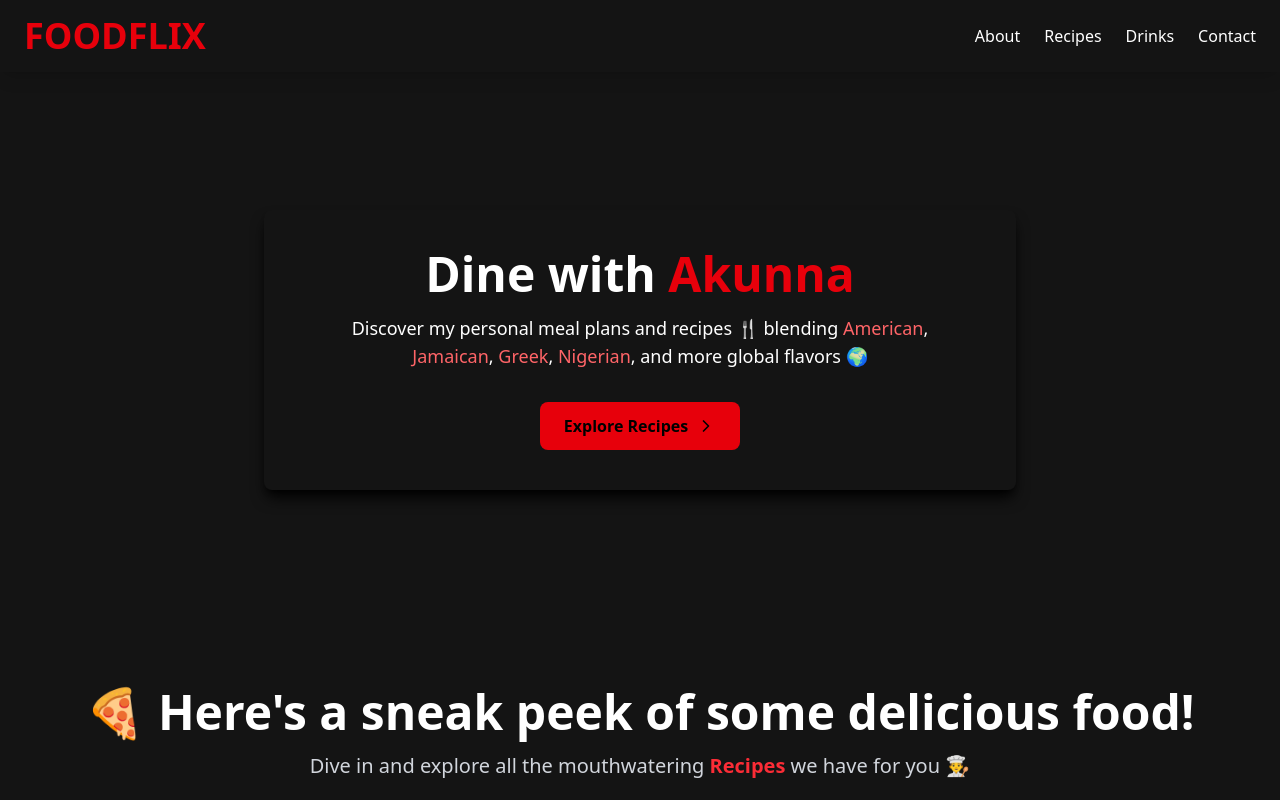
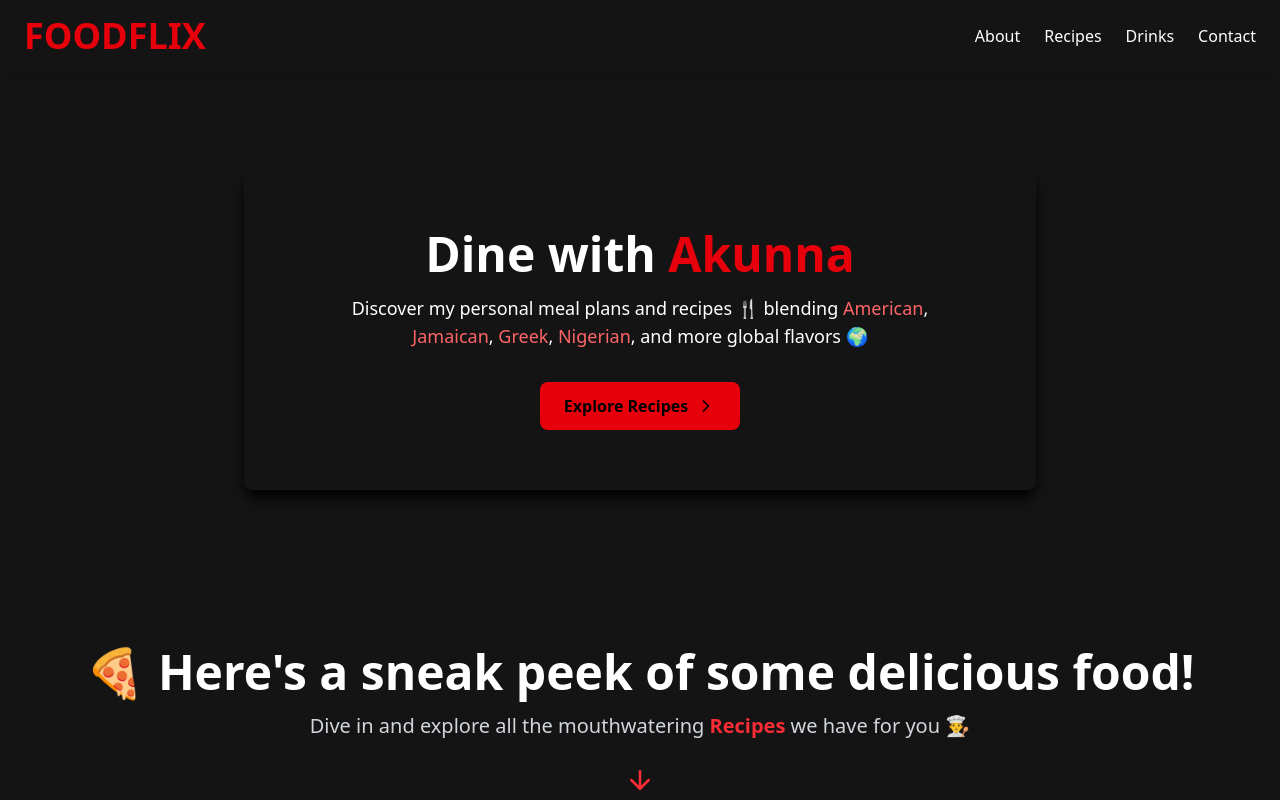
Before and after one commit to akunna1/Foodflix, a Next.js app: page / in a window 1280 px wide. Shown: the top 800 px of the page. Built offline with nearby package versions, Linux system fonts and the light colour scheme.

Commit message:
minor changes

```diff
--- a/src/app/components/navbar.tsx
+++ b/src/app/components/navbar.tsx
@@ -51,7 +51,7 @@ export default function Navbar() {
 
   {/* Dropdown menu */}
   {isOpen && (
-<div className="absolute top-5 left-[-50] bg-[#141414]/95 rounded-lg shadow-lg p-4 flex flex-col gap-4 w-40 text-base font-medium">
+<div className="absolute top-5 left-[-50] bg-[#141414]/95 rounded-lg shadow-lg shadow-black p-4 flex flex-col gap-4 w-40 text-base font-medium">
       <Link
         href="/about"
         className="text-white hover:text-red-500 focus:text-red-500 active:text-red-500 transition-colors cursor-pointer"
--- a/src/app/components/welcome.tsx
+++ b/src/app/components/welcome.tsx
@@ -4,8 +4,8 @@ import { FiChevronRight } from "react-icons/fi";
 
 export default function Welcome() {
   return (
-    <section className="relative h-[80vh] flex items-center justify-center overflow-hidden bg-[#141414]">
-      <div className="shadow-lg shadow-black rounded-lg p-10 mt-15 mx-5">
+    <section className="relative h-[75dvh] flex items-center justify-center overflow-hidden bg-[#141414]">
+      <div className="shadow-lg shadow-black rounded-lg p-15 mt-15 mx-5">
       <div className="relative z-10 max-w-2xl text-center px-4">
         <p className="text-4xl md:text-5xl font-extrabold text-white mb-4">
           Dine with <span className="text-red-600">Akunna</span>
```
